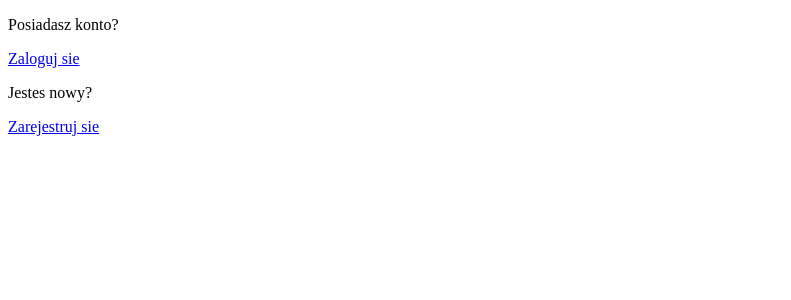
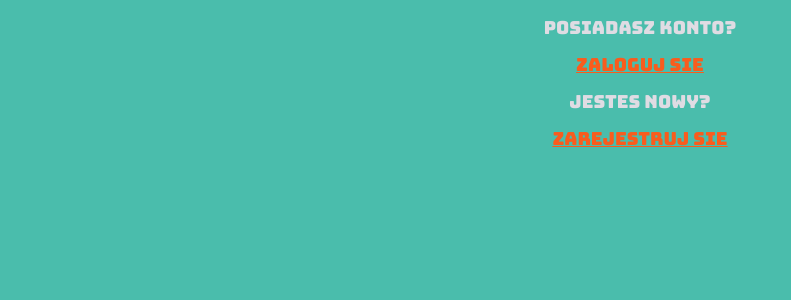
Before and after one commit to GrzegorzWalewski/Forum, a CodeIgniter app: page /default/index.php/index/who in a window 1280 px wide. Shown: the top 300 px of the page, without its empty margins (0-791 px from the left). Run offline with CodeIgniter, Linux system fonts and the light colour scheme.

Commit message:
Aktualizacja szaty graficznej

```diff
--- a/application/views/Kontakt.php
+++ b/application/views/Kontakt.php
@@ -2,6 +2,8 @@
 <html lang="pl">
 <head>
 <meta cherset="utf-8">
+<link href='https://fonts.googleapis.com/css?family=Bungee' rel='stylesheet'>
+<link href='https://fonts.googleapis.com/css?family=Bungee Shade' rel='stylesheet'>
 <link type="text/css" rel="stylesheet" href="<?php echo base_url()."assets/css/style.css";?>"/>
 </head>
 <body>
--- a/application/views/Onemessage.php
+++ b/application/views/Onemessage.php
@@ -1,6 +1,8 @@
 <!DOCTYPE html>
 <html lang="pl">
 <head>
+<link href='https://fonts.googleapis.com/css?family=Bungee' rel='stylesheet'>
+<link href='https://fonts.googleapis.com/css?family=Bungee Shade' rel='stylesheet'>
 <link type="text/css" rel="stylesheet" href="<?php echo base_url()."assets/css/style.css";?>"/>
 </head>
 <body>
--- a/application/views/Profili.php
+++ b/application/views/Profili.php
@@ -1,6 +1,8 @@
 <!DOCTYPE html>
 <html lang="pl">
 <head>
+<link href='https://fonts.googleapis.com/css?family=Bungee' rel='stylesheet'>
+<link href='https://fonts.googleapis.com/css?family=Bungee Shade' rel='stylesheet'>
 <link type="text/css" rel="stylesheet" href="<?php echo base_url()."assets/css/style.css";?>"/>
 </head>
 <body>
--- a/application/views/auth/login_form.php
+++ b/application/views/auth/login_form.php
@@ -5,6 +5,7 @@
 $login = array(
 	'name'	=> 'login',
 	'id'	=> 'login',
+	'class' => 'reqd',
 	'value' => set_value('login'),
 	'maxlength'	=> 80,
 	'size'	=> 30,
@@ -18,6 +19,7 @@ if ($login_by_username AND $login_by_email) {
 }
 $password = array(
 	'name'	=> 'password',
+	'class' => 'reqd',
 	'id'	=> 'password',
 	'size'	=> 30,
 );
--- a/application/views/controller.php
+++ b/application/views/controller.php
@@ -5,6 +5,8 @@
 <meta name="base_url" content="<?php echo base_url() ?>" >
 <meta name="role_url" content="<?php if(isset($watek)&&!isset($wpisy)){echo "/watek/";}if(isset($posty)&&!isset($wpisy)){echo "/posty/".$id;}if(isset($wpisy)){echo "/wpisy/".$id;} ?>" >
 <title>NajlepszeForum</title>
+<link href='https://fonts.googleapis.com/css?family=Bungee' rel='stylesheet'>
+<link href='https://fonts.googleapis.com/css?family=Bungee Shade' rel='stylesheet'>
 <link type="text/css" rel="stylesheet" href="<?php echo base_url()."assets/css/style.css";?>"/>
 <script type="text/javascript" src="<?php echo base_url()."assets/js/controller.js";?>"></script>
 </head>
--- a/application/views/guest.php
+++ b/application/views/guest.php
@@ -1,6 +1,9 @@
 <!DOCTYPE html>
 <html>
 <head>
+	<link href='https://fonts.googleapis.com/css?family=Bungee' rel='stylesheet'>
+<link href='https://fonts.googleapis.com/css?family=Bungee Shade' rel='stylesheet'>
+<link type="text/css" rel="stylesheet" href="<?php echo base_url()."assets/css/style.css";?>"/>
 </head>
 <body>
 <p>Posiadasz konto?</p>
--- a/application/views/messages.php
+++ b/application/views/messages.php
@@ -1,6 +1,8 @@
 <!DOCTYPE html>
 <html lang="pl">
 <head>
+<link href='https://fonts.googleapis.com/css?family=Bungee' rel='stylesheet'>
+<link href='https://fonts.googleapis.com/css?family=Bungee Shade' rel='stylesheet'>
 <link type="text/css" rel="stylesheet" href="<?php echo base_url()."assets/css/style.css";?>"/>
 </head>
 <body>
--- a/application/views/news.php
+++ b/application/views/news.php
@@ -2,6 +2,9 @@
 <html lang="pl">
 <head>
 <meta cherset="utf-8">
+<link href='https://fonts.googleapis.com/css?family=Bungee' rel='stylesheet'>
+<link href='https://fonts.googleapis.com/css?family=Bungee Shade' rel='stylesheet'>
+<link type="text/css" rel="stylesheet" href="<?php echo base_url()."assets/css/style.css";?>"/>
 </head>
 <body>
 <h1>Najnowsze wątki</h1>
--- a/application/views/profil.php
+++ b/application/views/profil.php
@@ -2,6 +2,9 @@
 <html lang="pl">
 <head>
 <meta cherset="utf-8">
+<link href='https://fonts.googleapis.com/css?family=Bungee' rel='stylesheet'>
+<link href='https://fonts.googleapis.com/css?family=Bungee Shade' rel='stylesheet'>
+<link type="text/css" rel="stylesheet" href="<?php echo base_url()."assets/css/style.css";?>"/>
 </head>
 <body>
 <h3>Zalogowany jako: <a href="<?php echo base_url()?>index/userprofil/"><?php echo $username ?></a></h3>
--- a/application/views/replyform.php
+++ b/application/views/replyform.php
@@ -3,6 +3,8 @@
 <head>
 <meta cherset="utf-8">
 <title>Wiadomość</title>
+<link href='https://fonts.googleapis.com/css?family=Bungee' rel='stylesheet'>
+<link href='https://fonts.googleapis.com/css?family=Bungee Shade' rel='stylesheet'>
 <link type="text/css" rel="stylesheet" href="<?php echo base_url()."assets/css/style.css";?>"/>
 </head>
 <body>
--- a/application/views/rolebutton.php
+++ b/application/views/rolebutton.php
@@ -2,6 +2,9 @@
 <html lang="pl">
 <head>
 <meta cherset="utf-8">
+<link href='https://fonts.googleapis.com/css?family=Bungee' rel='stylesheet'>
+<link href='https://fonts.googleapis.com/css?family=Bungee Shade' rel='stylesheet'>
+<link type="text/css" rel="stylesheet" href="<?php echo base_url()."assets/css/style.css";?>"/>
 </head>
 <body>
 <div>
--- a/application/views/search.php
+++ b/application/views/search.php
@@ -1,6 +1,9 @@
 <!DOCTYPE html>
 <html lang="pl">
 <head>
+	<link href='https://fonts.googleapis.com/css?family=Bungee' rel='stylesheet'>
+<link href='https://fonts.googleapis.com/css?family=Bungee Shade' rel='stylesheet'>
+<link type="text/css" rel="stylesheet" href="<?php echo base_url()."assets/css/style.css";?>"/>
 </head>
 <body>
 <div id="result">
--- a/application/views/sendform.php
+++ b/application/views/sendform.php
@@ -1,6 +1,8 @@
 <!DOCTYPE html>
 <html lang="pl">
 <head>
+<link href='https://fonts.googleapis.com/css?family=Bungee' rel='stylesheet'>
+<link href='https://fonts.googleapis.com/css?family=Bungee Shade' rel='stylesheet'>
 <link type="text/css" rel="stylesheet" href="<?php echo base_url()."assets/css/style.css";?>"/>
 <meta cherset="utf-8">
 <title>Wiadomość</title>
--- a/application/views/sure.php
+++ b/application/views/sure.php
@@ -1,8 +1,9 @@
 <!DOCTYPE html>
 <html lang="pl">
 <head>
+<link href='https://fonts.googleapis.com/css?family=Bungee' rel='stylesheet'>
+<link href='https://fonts.googleapis.com/css?family=Bungee Shade' rel='stylesheet'>
 <link type="text/css" rel="stylesheet" href="<?php echo base_url()."assets/css/style.css";?>"/>
-<meta cherset="utf-8">
 </head>
 <body>
 <?php
--- a/application/views/tresc.php
+++ b/application/views/tresc.php
@@ -2,6 +2,8 @@
 <html lang="pl">
 <head>
 <meta cherset="utf-8">
+<link href='https://fonts.googleapis.com/css?family=Bungee' rel='stylesheet'>
+<link href='https://fonts.googleapis.com/css?family=Bungee Shade' rel='stylesheet'>
 <link type="text/css" rel="stylesheet" href="<?php echo base_url()."assets/css/style.css";?>"/>
 </head>
 <body>
--- a/application/views/watki.php
+++ b/application/views/watki.php
@@ -2,6 +2,8 @@
 <html lang="pl">
 <head>
 <meta cherset="utf-8">
+<link href='https://fonts.googleapis.com/css?family=Bungee' rel='stylesheet'>
+<link href='https://fonts.googleapis.com/css?family=Bungee Shade' rel='stylesheet'>
 <link type="text/css" rel="stylesheet" href="<?php echo base_url()."assets/css/style.css";?>"/>
 </head>
 <body>
--- a/assets/css/style.css
+++ b/assets/css/style.css
@@ -1,7 +1,33 @@
 body {
-    background-color:#373D3F;
-    color:#f2c71a;
+    background-color:#4ABDAC;
+    color:#DFDCE3;
+    font-size: 18px;
+	font-family: 'Bungee';
+	line-height: 19px;
+	text-align: center;
 }
 a{
-	color:#f2c71a;
+	color:#f95c1d;
 }
+h1
+{
+	color:#000000;
+	font-family: 'Bungee Shade';
+	font-size: 26px;
+}
+#previewWin
+{
+	width:700px;
+	height: 400px;
+	padding: 5px;
+	position: absolute;
+	visibility: hidden;
+	top: 10px;
+	left: 10px;
+	border: 1px #cc0 solid;
+	clip:auto;
+	overflow: hidden;
+}
+#previewWin h1, #previewWin h2{
+	font-size: 1.0em;
+}
```
